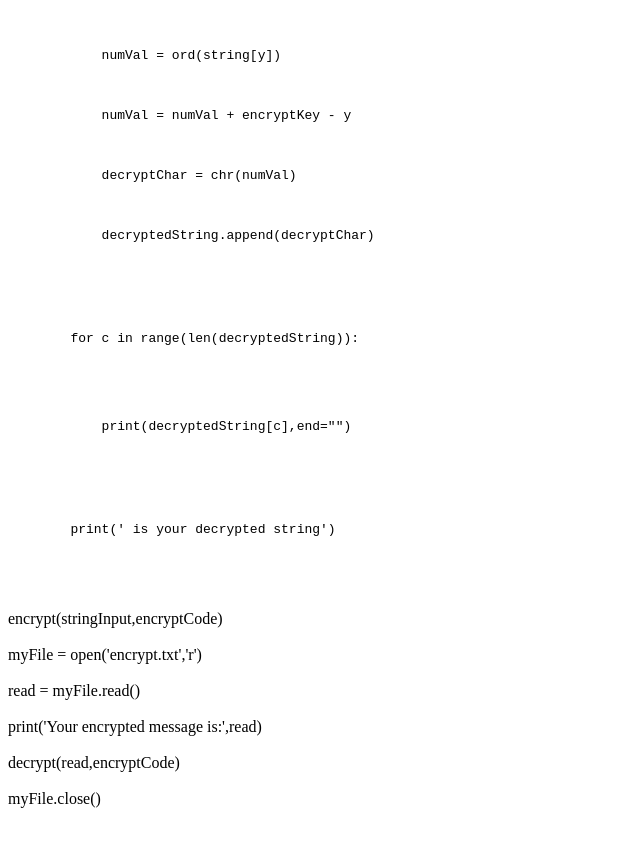
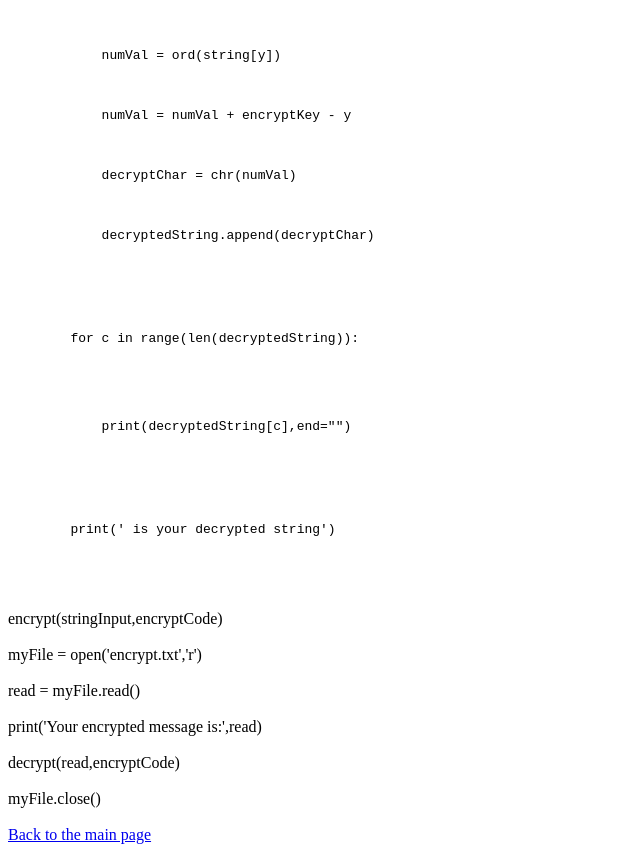
Before and after one commit to dcgallo15/dcgallo15.github.io, a plain HTML site: page encryption.html in a window 1280 px wide. Shown: the part 1147-1999 px from the top of the page, without its empty margins (0-640 px from the left). Drawn offline with Linux system fonts and the light colour scheme.

Commit message:
Add files via upload

```diff
--- a/encryption.html
+++ b/encryption.html
@@ -78,6 +78,6 @@
     myFile.close()
     <br></br>
 
-
+    <a href = 'index.html'>Back to the main page</a>
 
 </html>
```
Also changed, not shown: index.html (+3 -1 lines).
